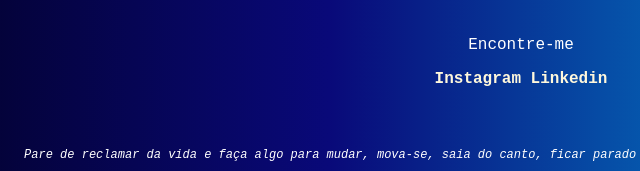
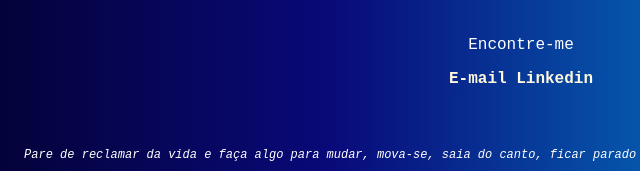
Before and after one commit to davimateus1/ProgWebMobile, a plain HTML site: page ex01/index.html in a window 1280 px wide. Shown: the part 923-1094 px from the top of the page, 119-759 px from the left. Drawn offline with Linux system fonts and the light colour scheme.

Commit message:
email adicionado

```diff
--- a/ex01/index.html
+++ b/ex01/index.html
@@ -32,7 +32,7 @@
     </div>
     <section class="contact">
         <p>Encontre-me</p>
-        <a href="https://www.instagram.com/davimateus1/" target="_blank">Instagram</a>
+        <a href="mailto:davimateusga@gmail.com" target="_blank">E-mail</a>
         <a href="https://www.linkedin.com/in/davimateusg/" target="_blank">Linkedin</a>
     </section>
     <div class="phrase">
```
